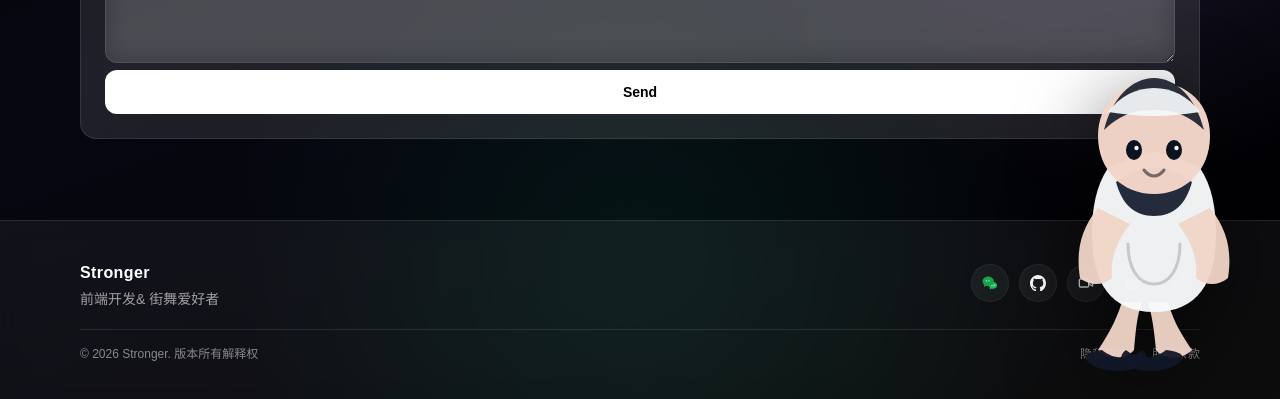
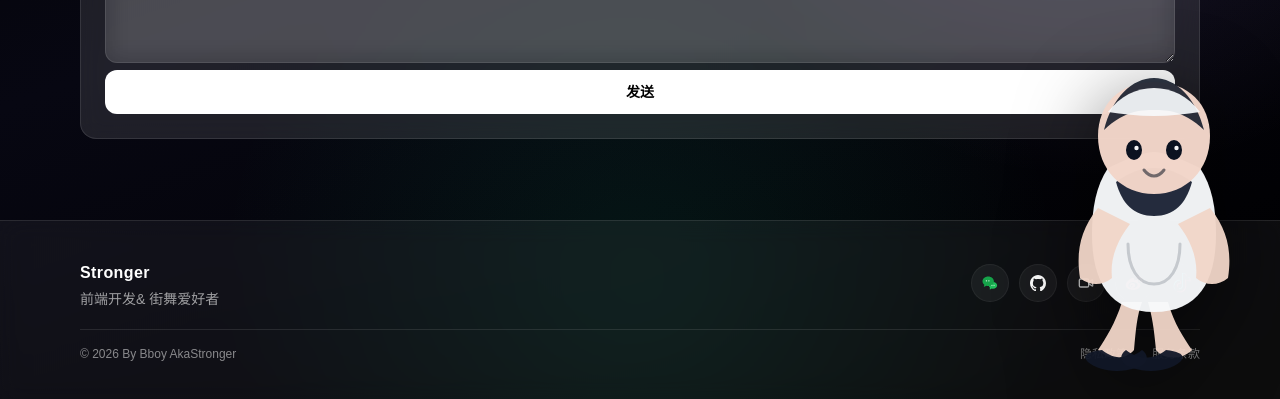
Before and after one commit to akastronger/blog, a Next.js app in the folder frontend/: page /contact in a window 1280 px wide. Shown: the part 398-797 px from the top of the page. Built offline with nearby package versions, Linux system fonts and the light colour scheme; no server answers.

Commit message:
feat: 底部内容修改

```diff
--- a/frontend/src/components/ContactForm.tsx
+++ b/frontend/src/components/ContactForm.tsx
@@ -78,7 +78,7 @@ export default function ContactForm() {
         disabled={loading}
         className="w-full rounded-xl bg-white px-6 py-3 text-sm font-semibold text-black transition hover:bg-white/90 disabled:opacity-60"
       >
-        {loading ? "发送中..." : "Send"}
+        {loading ? "发送中..." : "发送"}
       </button>
 
       {status ? (
--- a/frontend/src/components/Footer.tsx
+++ b/frontend/src/components/Footer.tsx
@@ -22,7 +22,7 @@ export default function Footer() {
         <div className="mt-5 h-px w-full bg-white/10" />
 
         <div className="mt-4 flex flex-col gap-3 text-xs text-white/50 md:flex-row md:items-center md:justify-between">
-          <div>© {year} Stronger. 版本所有解释权</div>
+          <div>© {year} By Bboy AkaStronger</div>
           <div className="flex items-center gap-4 md:gap-6">
             <Link href="#" className="hover:text-white/70">
               隐私政策
```
